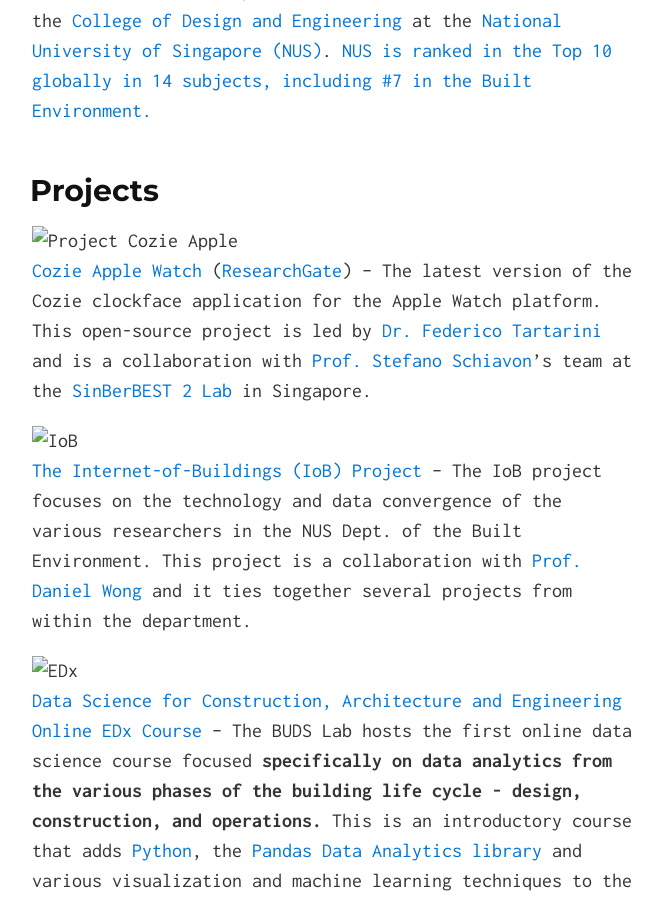
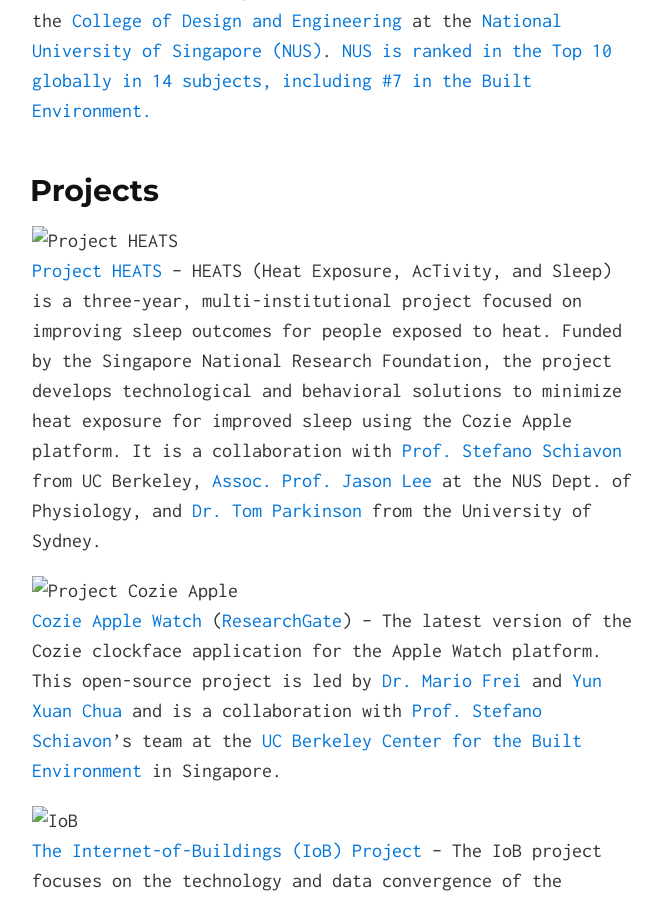
Before and after one commit to buds-lab/buds-lab.github.io, a Jekyll site: the page built from index.md, in a window 1280 px wide and 900 px high, scrolled down 504 px. Shown: the whole window, without its empty margins (308-971 px from the left). Built offline with Jekyll 4.4.1, drawn with Linux system fonts in a browser that asks for light colours; some of the changed text lies outside the part shown.

Commit message:
HEATS addition

```diff
--- a/index.md
+++ b/index.md
@@ -23,9 +23,11 @@ BUDS Lab is in the [Department of the Built Environment](https://cde.nus.edu.sg/
 
 <!-- adrian's mixed mode project -->
 
+![Project HEATS](buds-lab.github.io/project_heats_logo.jpeg)
+[Project HEATS](https://www.linkedin.com/company/project-heats/){:target="_blank"} -- HEATS (Heat Exposure, AcTivity, and Sleep) is a three-year, multi-institutional project focused on improving sleep outcomes for people exposed to heat. Funded by the Singapore National Research Foundation, the project develops technological and behavioral solutions to minimize heat exposure for improved sleep using the Cozie Apple platform. It is a collaboration with [Prof. Stefano Schiavon](https://ced.berkeley.edu/ced/faculty-staff/stefano-schiavon){:target="_blank"} from UC Berkeley, [Assoc. Prof. Jason Lee](https://medicine.nus.edu.sg/phys/research/research-programs/human-potential/jason-kai-wei-lee/){:target="_blank"} at the NUS Dept. of Physiology, and [Dr. Tom Parkinson](https://www.sydney.edu.au/architecture/about/our-people/academic-staff/thomas-parkinson.html){:target="_blank"} from the University of Sydney.
 
 ![Project Cozie Apple](buds-lab.github.io/cozie-apple.png)
-[Cozie Apple Watch](https://cozie-apple.app){:target="_blank"} ([ResearchGate](https://www.researchgate.net/project/Cozie-App){:target="_blank"}) -- The latest version of the Cozie clockface application for the Apple Watch platform. This open-source project is led by [Dr. Federico Tartarini](https://federicotartarini.github.io){:target="_blank"} and is a collaboration with [Prof. Stefano Schiavon](https://ced.berkeley.edu/ced/faculty-staff/stefano-schiavon){:target="_blank"}'s team at the [SinBerBEST 2 Lab](https://sinberbest.berkeley.edu){:target="_blank"} in Singapore.
+[Cozie Apple Watch](https://cozie-apple.app){:target="_blank"} ([ResearchGate](https://www.researchgate.net/project/Cozie-App){:target="_blank"}) -- The latest version of the Cozie clockface application for the Apple Watch platform. This open-source project is led by [Dr. Mario Frei](https://www.linkedin.com/in/mario-frei/?originalSubdomain=sg){:target="_blank"} and [Yun Xuan Chua](https://www.linkedin.com/in/chuayunxuan/?originalSubdomain=sg){:target="_blank"} and is a collaboration with [Prof. Stefano Schiavon](https://ced.berkeley.edu/ced/faculty-staff/stefano-schiavon){:target="_blank"}'s team at the [UC Berkeley Center for the Built Environment](https://cbe.berkeley.edu/){:target="_blank"} in Singapore.
 
 ![IoB](buds-lab.github.io/iob.png)
 [The Internet-of-Buildings (IoB) Project](http://bit.ly/nus-pfm){:target="_blank"} -- The IoB project focuses on the technology and data convergence of the various researchers in the NUS Dept. of the Built Environment. This project is a collaboration with [Prof. Daniel Wong](https://www.sde.nus.edu.sg/bdg/wp-content/uploads/sites/5/2019/12/staff_bdgdan_082018.pdf){:target="_blank"} and it ties together several projects from within the department.
@@ -93,7 +95,7 @@ Dr. Vasantha Ramani ([ResearchGate](https://www.researchgate.net/profile/Vasanth
 Vu Nguyen ([LinkedIn](https://www.linkedin.com/in/vu-nguyen-2b461b7a/){:target="_blank"}) is a collaborator at NUS as part of his Master Thesis work at the [ETH Z&uuml;rich](http://bit.ly/2nsD908){:target="_blank"} with co-supervisor [Konrad Schindler](https://prs.igp.ethz.ch/group/people/person-detail.schindler.html){:target="_blank"}. Vu holds a Bachelor's of Computer Science from the ETH Zurich and his work is focused on the convergence of IoT, spatial and imaging data in the built environment.
 
 ![Wenhao Zhang](buds-lab.github.io/wenhao.png)
-Wenhao Zhang ([Google Scholar](https://scholar.google.com/citations?&user=11jU6YIAAAAJ&view_op=list_works&gmla=AJ1KiT15x5zG5pwAi9ltAHo9xzvBLUt1nbL4_fvxGavo9erbICjtAB8INOcjJlwxJXgDYfPew7f24Dqt4LMuwEkA-3nX3oxYbttcTgCuugg){:target="_blank"})([Github](https://github.com/WENHA0ZHANG){:target="_blank"})([ResearchGate](https://www.researchgate.net/profile/Wenhao-Zhang-55){:target="_blank"})([LinkedIn](https://www.linkedin.com/in/wenhao-zhang-861490257/){:target="_blank"}) will be a Ph.D. Researcher at NUS in the BUDS Lab in Jan. 2024. He holds a Bachelor of Engineering in Architectural Environment Engineering at the [University of Nottingham](https://www.nottingham.edu.cn/en/index.aspx){:target="_blank"} and a Master of Engineering from the [University College London](https://www.ucl.ac.uk/){:target="_blank"}. Wenhao will work on the application of reinforcement learning towards the improvement of sleep environments.
+Wenhao Zhang ([Google Scholar](https://scholar.google.com/citations?&user=11jU6YIAAAAJ&view_op=list_works&gmla=AJ1KiT15x5zG5pwAi9ltAHo9xzvBLUt1nbL4_fvxGavo9erbICjtAB8INOcjJlwxJXgDYfPew7f24Dqt4LMuwEkA-3nX3oxYbttcTgCuugg){:target="_blank"})([Github](https://github.com/WENHA0ZHANG){:target="_blank"})([ResearchGate](https://www.researchgate.net/profile/Wenhao-Zhang-55){:target="_blank"})([LinkedIn](https://www.linkedin.com/in/wenhao-zhang-861490257/){:target="_blank"}) is a Ph.D. Researcher at NUS in the BUDS Lab in Jan. 2024. He holds a Bachelor of Engineering in Architectural Environment Engineering at the [University of Nottingham, Ningbo](https://www.nottingham.edu.cn/en/index.aspx){:target="_blank"} and a Master of Engineering from the [University College London](https://www.ucl.ac.uk/){:target="_blank"}. Wenhao is working on the application of reinforcement learning towards the improvement of sleep environments.
 
 ![Yi Ting Teo](buds-lab.github.io/yiting.png)
 Yi Ting Teo ([ResearchGate](https://www.researchgate.net/profile/Yi-Ting-Teo){:target="_blank"})([LinkedIn](https://www.linkedin.com/in/teo-yi-ting-61593496/){:target="_blank"}) is a Research Associate and Project Manager in the IDEAS Lab and is collaborator of the BUDS Lab. She is a recent graduate of the [Infrastructure & Project Management program at NUS](https://cde.nus.edu.sg/dbe/introduction-1-1/){:target="_blank"}. Yi Ting manages key parts of a project focused on mixed-mode ventilation innovation.
```
Also changed, not shown: coolquietcitycompetition.png (added), project_heats_logo.jpeg (added).
